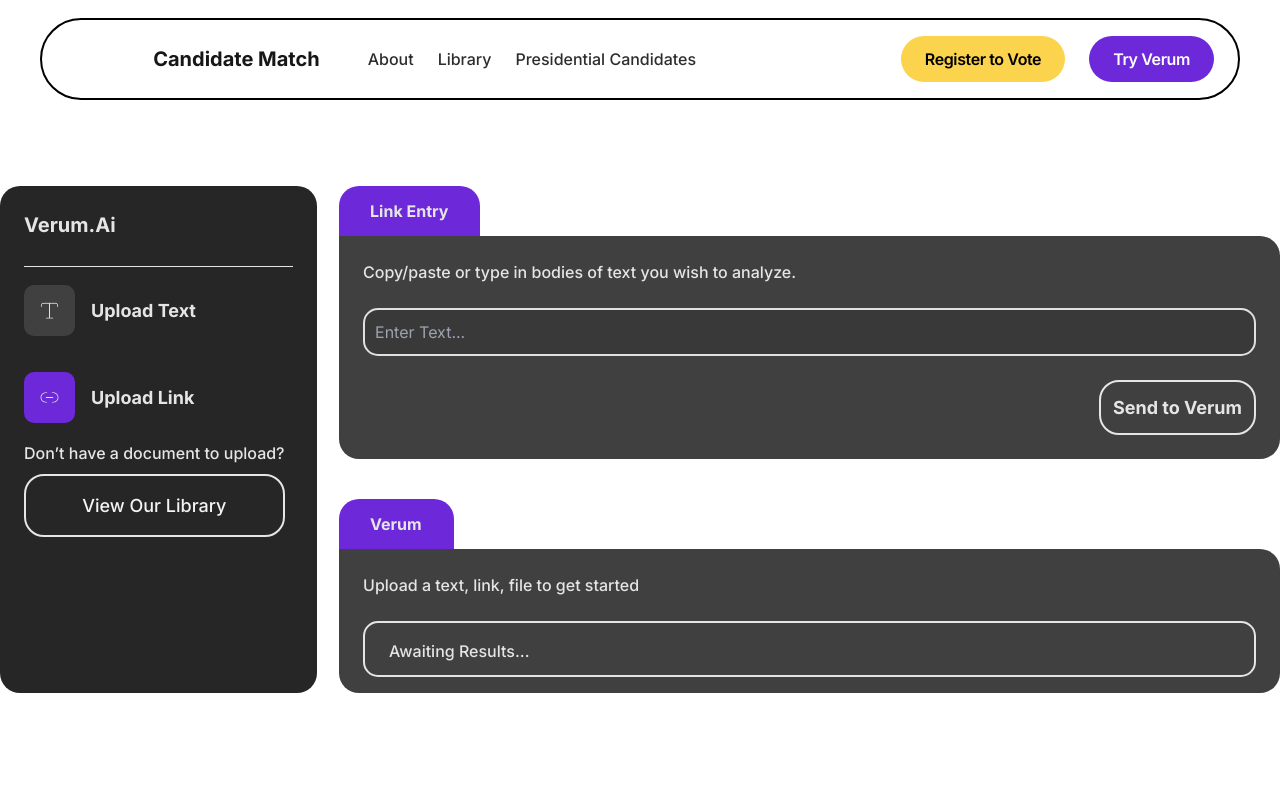
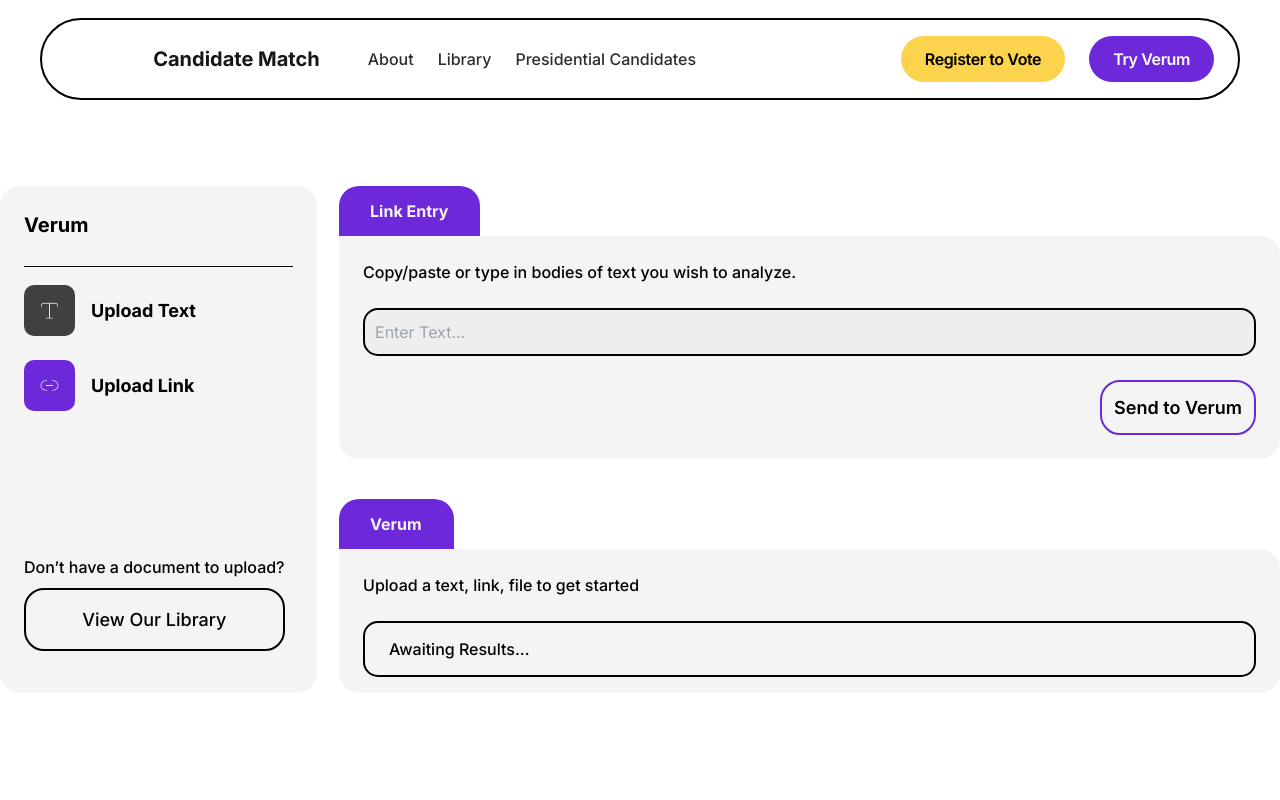
Before and after one commit to Akshat30/political-analyst, a Next.js app in the folder web-app/: page /upload-link in a window 1280 px wide. Shown: the top 800 px of the page. Built offline with nearby package versions, Linux system fonts and the light colour scheme.

Commit message:
calling aws

```diff
--- a/web-app/app/components/input-field.client.js
+++ b/web-app/app/components/input-field.client.js
@@ -9,6 +9,7 @@
     <input
       style={{
         ...style,
+        color: '#000000',
         padding: '10px',
       }}
       type="text"
--- a/web-app/app/upload-link/page.js
+++ b/web-app/app/upload-link/page.js
@@ -11,257 +11,81 @@
 import text_symbol from './text.png'
 import link_symbol from './link.png'
 import Link from 'next/link';
+import { sendLink } from '/app/analysis/analysis.js'
 
 
 function TryVernum() {
 
     const [inputText, setInputText] = useState('');
-    // const biasDetector = new BiasDetector();
 
-    // const handleButtonClick = async () => {
-    //   try {
-    //     const transcript = await biasDetector.getTranscript(inputText);
-    //     console.log(transcript);
-    //   } catch (error) {
-    //     console.error('Error getting transcript:', error);
-    //   }
-    // };
-    // const handleButtonClick = async () => {
-    //   console.log('handle click')
-    //   try {
-    //     const response = await fetch(`/api/getTranscript?url=${encodeURIComponent(inputText)}`);
-    //     const data = await response.json();
-    //     console.log(data.transcript);
-    //   } catch (error) {
-    //     console.error('Error getting transcript:', error);
-    //   }
-    // };
-    // const handleButtonClick = async () => {
-    //   if (validator.isURL(inputText) === false) {
-    //     console.log("\n" + url + " is not a valid URL.");
-    //     process.exit();
-    //   }
-
-    //   if (inputText.includes("rev.com")) {
-    //     console.log("\n[Using hard-coded Cheerio function for rev]\n");
-    //     try {
-    //       // Fetch the HTML content
-    //       const response = await axios.get(inputText);
-
-    //       // Load the HTML content into Cheerio
-    //       const $ = cheerio.load(response.data);
-
-    //       // Find all div elements with the specified class
-    //       const divTags = $("div.fl-callout-text");
-
-    //       // Extract and format the text
-    //       let formattedText = "";
-
-    //       divTags.each((index, element) => {
-    //         const text = $(element).text().trim();
-    //         if (text) {
-    //           // Add two newline characters to separate transcript entries
-    //           formattedText += text + "\n\n";
-    //         }
-    //       });
-
-    //       console.log(formattedText);
-    //     } catch (error) {
-    //       console.error("Error fetching or parsing the HTML:", error);
-    //       return null;
-    //     }
-    //   } else {
-    //     // extactor api
-    //     console.log("\n[Using extractor API]\n");
-    //     const extractApi = process.env.EXTRACTER_API_KEY;
-    //     const endpoint = "https://extractorapi.com/api/v1/extractor";
-    //     const params = `apikey=${extractApi}&url=${inputText}`;
-    //     const response = await fetch(endpoint + "?" + params);
-    //     const data = await response.json();
-
-    //     console.log(data.text); // Assuming "text" is the key in the response containing the transcript
-    //   }
-    // }
     const handleButtonClick = async () => {
         // extactor api
-        console.log("\n[Using extractor API]\n");
-        const extractApi = process.env.EXTRACTER_API_KEY;
-        const endpoint = "https://extractorapi.com/api/v1/extractor";
-        const params = `apikey=${extractApi}&url=${inputText}`;
-        const response = await fetch(endpoint + "?" + params);
-        const data = await response.json();
+        // console.log("\n[calling AWS sendLink()\n");
+        // // const extractApi = process.env.EXTRACTER_API_KEY;
+        // // const endpoint = "https://extractorapi.com/api/v1/extractor";
+        // // const params = `apikey=${extractApi}&url=${inputText}`;
+        // // const response = await fetch(endpoint + "?" + params);
+        // const data = await sendLink(inputText);
 
-        console.log(data.text); // Assuming "text" is the key in the response containing the transcript
-
+        // console.log(data.text); // Assuming "text" is the key in the response containing the transcript
     }
 
 
     return (
       <>
-      {/* <div className='title'>
-        Verum / Bias Identifier
-      </div>
-      <div className='text-entry-container'>
-        Enter the link to a transcript/article:
-        <InputField
-          placeholder="ex: rev.com/blog/transcripts"
-          style={{
-            width: '100%',
-            borderRadius: '15px',
-            border: '2px solid var(--headings, #8B8888)',
-            display: 'flex',
-            flexDirection: 'column',
-            alignItems: 'flex-start',
-            gap: '10px',
-          }}
-          className="input-link"
-          inputText={inputText}
-          setInputText={setInputText}
-          />
-
-        <div style={{ alignSelf: 'flex-end'}}>
-          <button class="bg-blue-500 hover:bg-blue-700 text-white font-bold py-2 px-4 rounded-full"
-          onClick={handleButtonClick}>
-            Send to Verum
-          </button>
-        </div>
-
-      </div> */}
-
-      {/* <div className="w-full h-full py-3 flex flex-col items-center gap-[335px] ">
-        <div className="w-full max-w-[1328px] h-[507px] flex items-start gap-[22px]">
-          <div className="w-[414px] h-full p-6 bg-neutral-800 rounded-[20px] flex flex-col items-start gap-2.5">
-            <div className="flex items-center gap-4">
-              <div className="text-neutral-200 text-xl font-bold leading-normal">Verum.Ai</div>
-            </div>
-            <div className="w-full border-b border-neutral-200 my-2"></div>
-            <div className="h-[407px] flex flex-col items-start gap-16">
-              <div className="flex flex-col items-start gap-9">
-                <div className="flex flex-col items-start gap-6">
-                  <Link href="/upload-text" class="flex items-center gap-4">
-                    <div className="w-[51px] h-[52px] p-[15px] bg-neutral-700 rounded-[10px] flex items-center gap-2.5">
-                      <Image src={text_symbol} alt="r" width={800} height={800}/>
-                    </div>
-                    <div className="text-neutral-200 text-lg font-bold leading-normal">Upload Text</div>
-                  </Link>
-                  <Link href="/upload-link" class="flex items-center gap-4">
-                    <div className="w-[51px] h-[51px] p-[15px] bg-violet-700 rounded-[10px] flex items-center gap-2.5">
-                    <Image src={link_symbol} alt="r" width={800} height={800}/>
-                    </div>
-                    <div className="text-neutral-200 text-lg font-bold leading-normal">Upload Link</div>
-                  </Link>
-                </div>
-              </div>
-            </div>
-            <div className="py-2 rounded-[10px] flex flex-col items-center gap-[9px]">
-              <div className="text-center text-neutral-200 text-base font-medium leading-normal">Don’t have a document to upload?</div>
-              <div className="w-full px-9 py-4 rounded-[20px] border-2 border-neutral-200 flex items-center justify-center ">
-                <div className="justify-center text-gray-100 text-lg font-medium leading-normal">View Our Library</div>
-              </div>
-            </div>
-          </div>
-          <div className="w-full flex flex-col items-start gap-10">
-            <div className="w-full flex flex-col items-start">
-              <div className=" h-[50px] pl-[31px] pr-8 py-[13px] bg-violet-700 rounded-t-[20px] flex items-center">
-                <div className="text-neutral-200 text-base font-bold leading-normal">Link Entry</div>
-              </div>
-              <div className="w-full h-[223px] p-6 bg-neutral-700 rounded-b-[20px] rounded-r-[20px] flex flex-col items-start gap-6">
-                <div className="w-full h-24 flex flex-col items-start gap-4">
-                  <div className="text-neutral-200 text-base font-medium leading-normal">Copy/paste or type in bodies of text you wish to analyze.</div>
-                  <InputField className="input-link w-full h-14 px-6 py-4 rounded-[15px] border-2 border-neutral-200 flex items-start"
-                  placeholder="Enter Text..."
-                  style={{
-                    width: '100%',
-                    borderRadius: '15px',
-                    border: '2px solid var(--text, #E0E0E0)',
-                    backgroundColor: '#393939',
-                    display: 'flex',
-                    flexDirection: 'column',
-                    alignItems: 'flex-start',
-                    gap: '10px',
-                    paddingLeft: '1em'
-                  }}
-                  inputText={inputText}
-                  setInputText={setInputText}>
-                  </InputField>
-                </div>
-                <div className="w-full flex items-center justify-end gap-2.5">
-                  <div className="p-3 rounded-[20px] border-2 border-neutral-200 flex items-center gap-4">
-                    <button className="text-neutral-200 text-lg font-bold leading-normal"
-                    onClick={handleButtonClick}>
-                      Send to Vernum
-                    </button>
-                  </div>
-                </div>
-              </div>
-            </div>
-            <div className="w-full h-[194px] flex flex-col items-start">
-              <div className=" px-[31px] py-[13px] bg-violet-700 rounded-t-[20px] flex items-center gap-2.5">
-                <div className="text-neutral-200 text-base font-bold leading-normal">Verum</div>
-              </div>
-              <div className="w-full h-36 p-6 bg-neutral-700 rounded-b-[20px] rounded-r-[20px] flex flex-col items-start gap-6">
-                <div className="w-full h-24 flex flex-col items-start gap-4">
-                  <div className="text-neutral-200 text-base font-medium leading-normal">Upload a text, link, file to get started</div>
-                  <div className="w-full h-14 px-6 py-4 rounded-[15px] border-2 border-neutral-200 flex items-start">
-                    <div className="text-neutral-200 text-base font-medium leading-normal">Awaiting Results...</div>
-                  </div>
-                </div>
-              </div>
-            </div>
-          </div>
-        </div>
-      </div> */}
-
       <div className="w-full h-full py-3 flex flex-col items-center gap-[335px]">
           <div className="w-full max-w-[1328px] h-[507px] flex items-start gap-[22px]">
 
               {/* Left Column */}
-              <div className="w-[414px] h-full p-6 bg-neutral-800 rounded-[20px] flex flex-col items-start gap-2.5">
-                  <div className="text-neutral-200 text-xl font-bold leading-normal mb-2">Verum.Ai</div>
-                  <div className="w-full border-b border-neutral-200 my-2"></div>
+              <div className="w-[414px] h-full p-6 bg-zinc-100 rounded-[20px] flex flex-col items-start gap-2.5">
+                <div className="text-black text-xl font-bold leading-normal mb-2">Verum</div>
+                <div className="w-full border-b border-black my-2"></div>
+
 
                 <div className="flex flex-col items-start gap-16">
-                      <div className="flex flex-col items-start gap-9">
+                  <div className="flex flex-col items-start gap-6">
                     {['text', 'link'].map((type, idx) => (
                       <Link href={`/upload-${type}`} className="flex items-center gap-4" key={idx}>
                         <div className={`w-[51px] h-[51px] p-[15px] bg-${type === 'text' ? 'neutral' : 'violet'}-700 rounded-[10px] flex items-center gap-2.5`}>
                           <Image src={type === 'text' ? text_symbol : link_symbol} alt={type} width={800} height={800}/>
                         </div>
-                                  <div className="text-neutral-200 text-lg font-bold leading-normal">Upload {type.charAt(0).toUpperCase() + type.slice(1)}</div>
+                        <div className="text-black text-lg font-bold leading-normal">Upload {type.charAt(0).toUpperCase() + type.slice(1)}</div>
                       </Link>
                     ))}
                   </div>
-                  </div>
 
-                  <div className="py-2 rounded-[10px] flex flex-col items-center gap-[9px]">
-                      <div className="text-center text-neutral-200 text-base font-medium leading-normal">Don’t have a document to upload?</div>
-                      <div className="w-full px-9 py-4 rounded-[20px] border-2 border-neutral-200 flex items-center justify-center ">
-                          <div className="justify-center text-gray-100 text-lg font-medium leading-normal">View Our Library</div>
+                  {/* Separate flex container for the bottom sections */}
+                  <div className="flex flex-col items-center gap-[9px] pt-20">
+                    <div className="text-center text-black text-base font-medium">Don’t have a document to upload?</div>
+                    <div className="w-full px-9 py-4 rounded-[20px] border-2 border-black flex items-center justify-center ">
+                      <div className="justify-center text-black text-lg font-medium leading-normal">View Our Library</div>
                     </div>
                   </div>
                 </div>
+            </div>
+
 
               {/* Right Column */}
               <div className="w-full flex flex-col items-start gap-10">
                   {['Link Entry', 'Verum'].map((title, idx) => (
                       <div className="w-full flex flex-col items-start" key={idx}>
                           <div className={`h-[50px] pl-[31px] pr-8 py-[13px] bg-violet-700 rounded-t-[20px] flex items-center`}>
-                              <div className="text-neutral-200 text-base font-bold leading-normal">{title}</div>
+                              <div className="text-zinc-100 text-base font-bold leading-normal">{title}</div>
                           </div>
-                          <div className={`w-full ${title === 'Link Entry' ? 'h-[223px]' : 'h-36'} p-6 bg-neutral-700 rounded-b-[20px] rounded-r-[20px] flex flex-col items-start gap-6`}>
-                              <div className="text-neutral-200 text-base font-medium leading-normal">{title === 'Link Entry' ? 'Copy/paste or type in bodies of text you wish to analyze.' : 'Upload a text, link, file to get started'}</div>
+                          <div className={`w-full ${title === 'Link Entry' ? 'h-[223px]' : 'h-36'} p-6 bg-zinc-100 rounded-b-[20px] rounded-r-[20px] flex flex-col items-start gap-6`}>
+                              <div className="text-black text-base font-medium leading-normal">{title === 'Link Entry' ? 'Copy/paste or type in bodies of text you wish to analyze.' : 'Upload a text, link, file to get started'}</div>
 
                               {title === 'Link Entry' ?
                                   <InputField
-                                      className="input-link w-full h-14 px-6 py-4 rounded-[15px] border-2 border-neutral-200 flex items-start"
+                                      className="input-link w-full h-14 px-6 py-4 rounded-[15px] border-2 border-black flex items-start"
                                       placeholder="Enter Text..."
                                       inputText={inputText}
                                       setInputText={setInputText}
                                       style={{
                                         width: '100%',
                                         borderRadius: '15px',
-                                        border: '2px solid var(--text, #E0E0E0)',
-                                        backgroundColor: '#393939',
+                                        border: '2px solid black',
+                                        backgroundColor: '#EEEEEE',
                                         display: 'flex',
                                         flexDirection: 'column',
                                         alignItems: 'flex-start',
@@ -269,15 +93,15 @@
                                         paddingLeft: '1em'
                                     }}
                                   />
-                                  : <div className="w-full h-14 px-6 py-4 rounded-[15px] border-2 border-neutral-200 flex items-start">
-                                        <div className="text-neutral-200 text-base font-medium leading-normal">Awaiting Results...</div>
+                                  : <div className="w-full h-14 px-6 py-4 rounded-[15px] border-2 border-black flex items-center">
+                                        <div className="text-black text-base font-medium leading-normal">Awaiting Results...</div>
                                     </div>
                               }
 
                               {title === 'Link Entry' && (
                                   <div className="w-full flex items-center justify-end gap-2.5">
-                                      <div className="p-3 rounded-[20px] border-2 border-neutral-200 flex items-center gap-4">
-                                          <button className="text-neutral-200 text-lg font-bold leading-normal"
+                                      <div className="p-3 rounded-[20px] border-2 border-violet-700 hover:bg-violet-200 flex items-center gap-4">
+                                          <button className="text-black text-lg font-semibold leading-normal"
                                               onClick={handleButtonClick}>
                                               Send to Verum
                                           </button>
```
Lines whose indentation alone changed are shown as unchanged.
